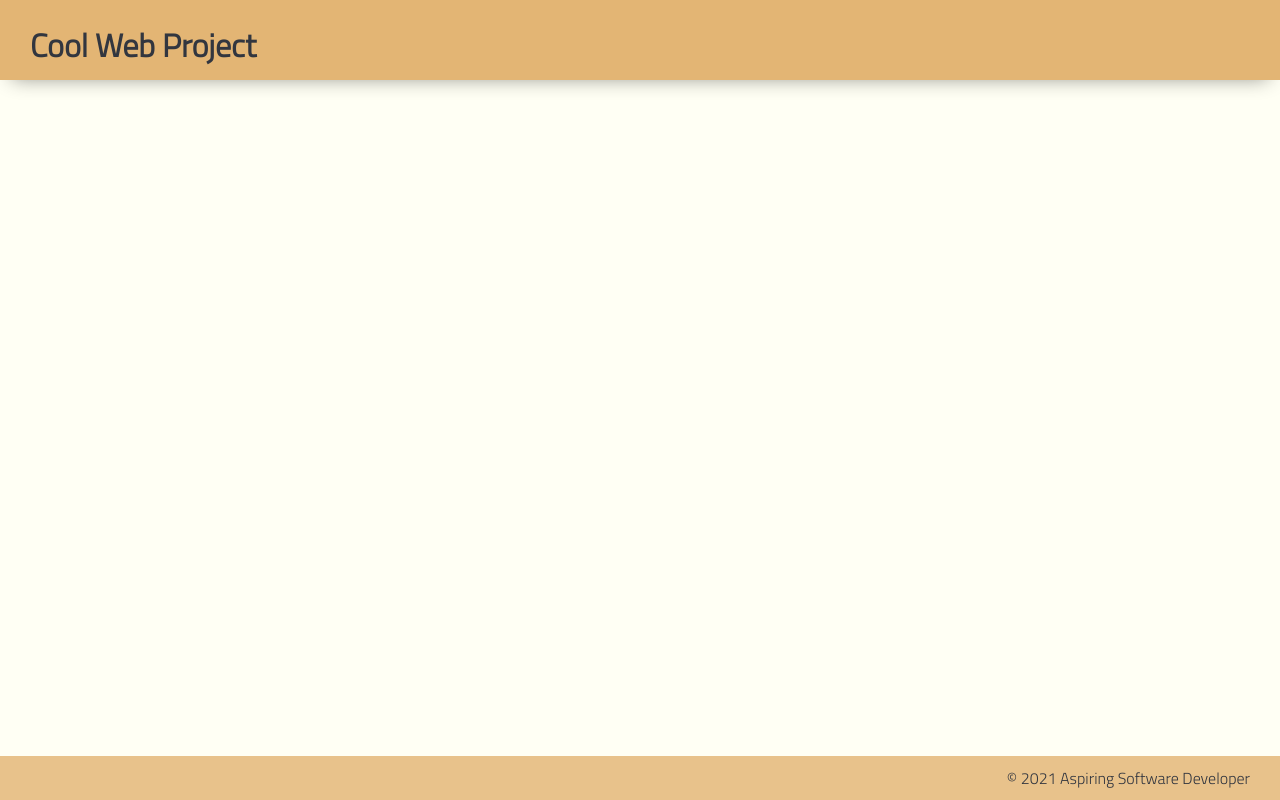
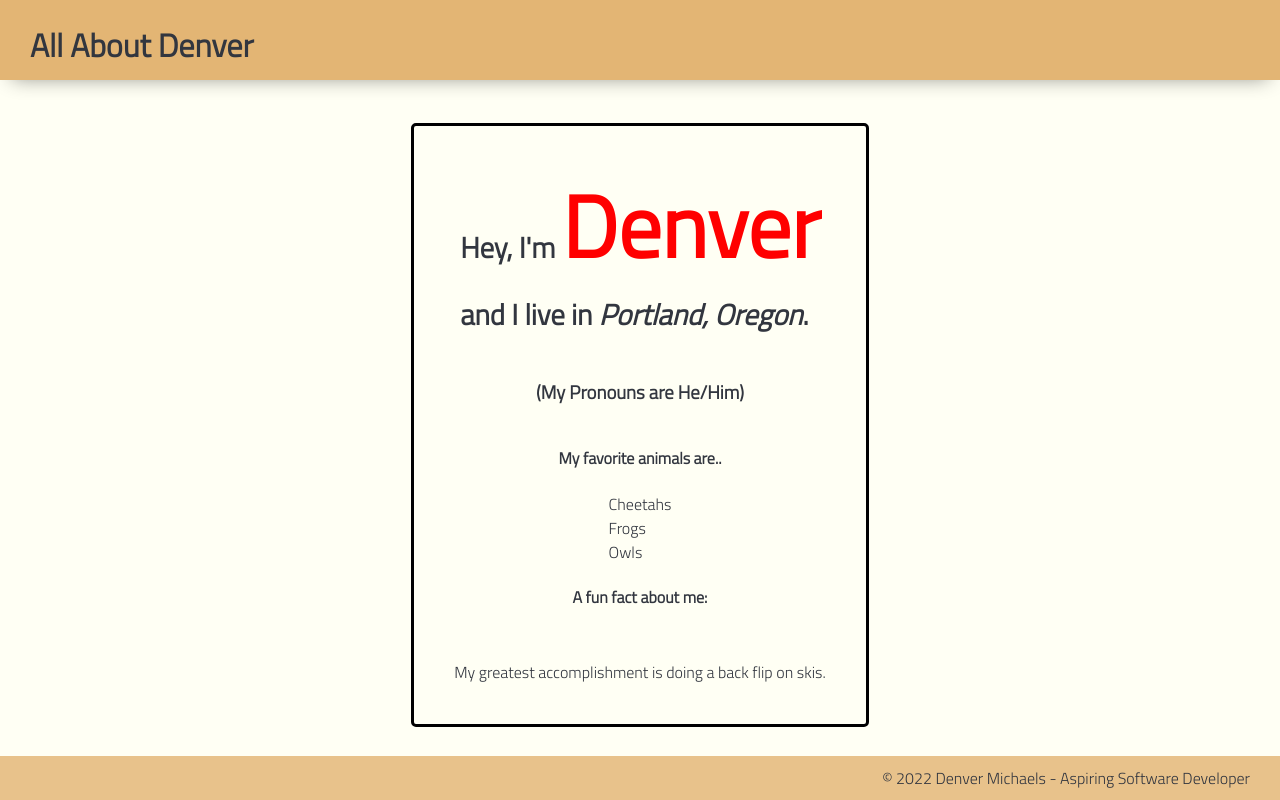
Before and after one commit to denvermccarthy/ABOUTME, a plain HTML site: page index.html in a window 1280 px wide. Drawn offline with Linux system fonts and the light colour scheme.

Commit message:
my finished product

```diff
--- a/index.html
+++ b/index.html
@@ -12,17 +12,35 @@
         <link rel="stylesheet" href="./styles/reset.css" />
         <link rel="stylesheet" href="./styles/global.css" />
 
-        <title>Cool Web</title>
+        <title>Denver's ABOUT ME Page</title>
     </head>
 
     <body>
         <header>
-            <h1>Cool Web Project</h1>
+            <h1>All About Denver</h1>
         </header>
 
-        <main></main>
+        <main>
+         <section id="main-content">
+            <h2>Hey, I'm <span id="myName">Denver</span><br> and I live in <span class="italics">Portland, Oregon</span>.</h2>
+            <h3>(My Pronouns are He/Him)</h3>
+            <h4 class="title">My favorite animals are..</h4>
+            <ul>
+                <li>Cheetahs</li>
+                <li>Frogs</li>
+                <li>Owls</li>
+            </ul>
+            <h4 class="title">A fun fact about me:</h4>
+            <p>My <strong>greatest</strong> accomplishment is doing a back flip on skis.</p>
 
-        <footer>&copy; 2021 Aspiring Software Developer</footer>
+
+
+
+
+         </section>
+        </main>
+
+        <footer>&copy; 2022 Denver Michaels - Aspiring Software Developer</footer>
 
         <script type="module" src="./app.js"></script>
     </body>
--- a/styles/global.css
+++ b/styles/global.css
@@ -43,3 +43,28 @@ footer {
     padding: 10px var(--gutter);
     align-self: stretch;
 }
+
+#main-content {
+    border: solid black 3px;
+    background-color: var(--primary-background);
+    padding: 10px;
+    border-radius: 5px;
+}
+
+#myName {
+ color: red;
+ font-size: 3em;
+}
+
+#myName:hover {
+    color: blue;
+   }
+
+.title {
+    font-weight: 1000;
+
+}
+
+.italics {
+    font-style: italic;
+}
```
Also changed, not shown: 1 other file.
